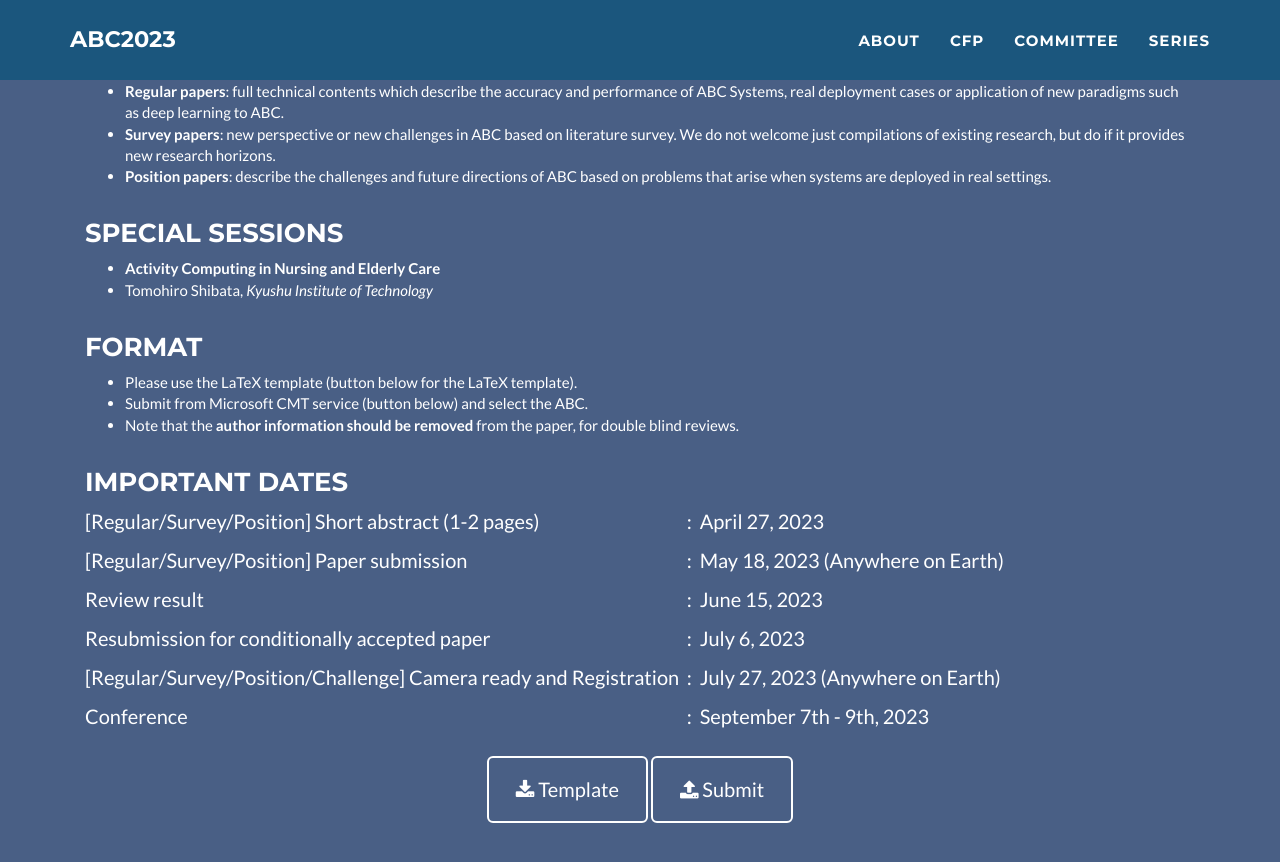
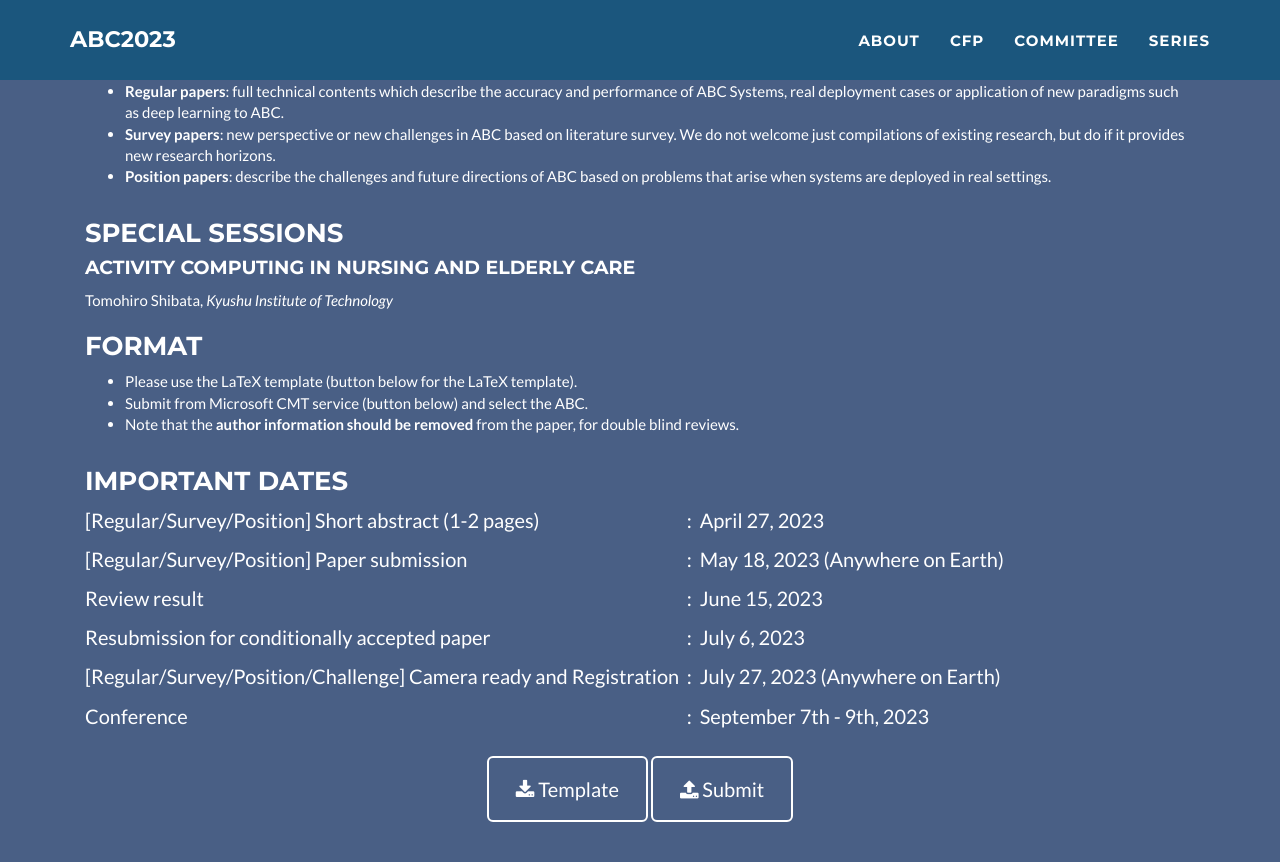
Before and after one commit to abc-research/abc-research.github.io, a Jekyll site: the page built from index.html, in a window 1280 px wide and 900 px high, scrolled down 2057 px. Shown: the top 862 px of the window. Built offline with Jekyll 4.4.1, drawn with Linux system fonts in a browser that asks for light colours.

Commit message:
Update cfp.html

```diff
--- a/_includes/cfp.html
+++ b/_includes/cfp.html
@@ -33,12 +33,10 @@
 
                 <div class="col-lg-12">
                   <h3>Special Sessions</h3>
-                  <ul>
                   {% for special in site.cfp.specials %}
-                    <li><b>{{special.title}}</b></li>
-                    <li>{{ special.chair }}, <i>{{special.affiliation}}</i></li>
+                    <h4><b>{{special.title}}</b></h4>
+                    <span>{{ special.chair }}, <i>{{special.affiliation}}</i></span>
                   {% endfor %}
-                  </ul>
                 </div>
 
 
```
